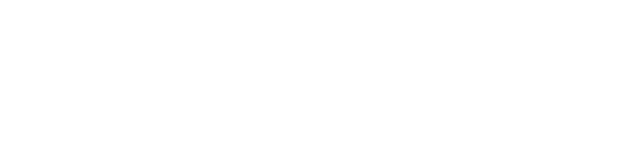
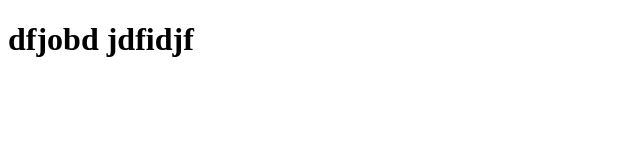
Before and after one commit to aleksandrSanoj/bla-bla, a plain HTML site: page index.html in a window 1280 px wide. Shown: the whole page, without its empty margins (0-640 px from the left). Drawn offline with Linux system fonts and the light colour scheme.

Commit message:
add title

```diff
--- a/index.html
+++ b/index.html
@@ -8,6 +8,7 @@
 
 </head>
 <body>
+<h1>dfjobd jdfidjf</h1>
 
 </body>
 </html>
```
